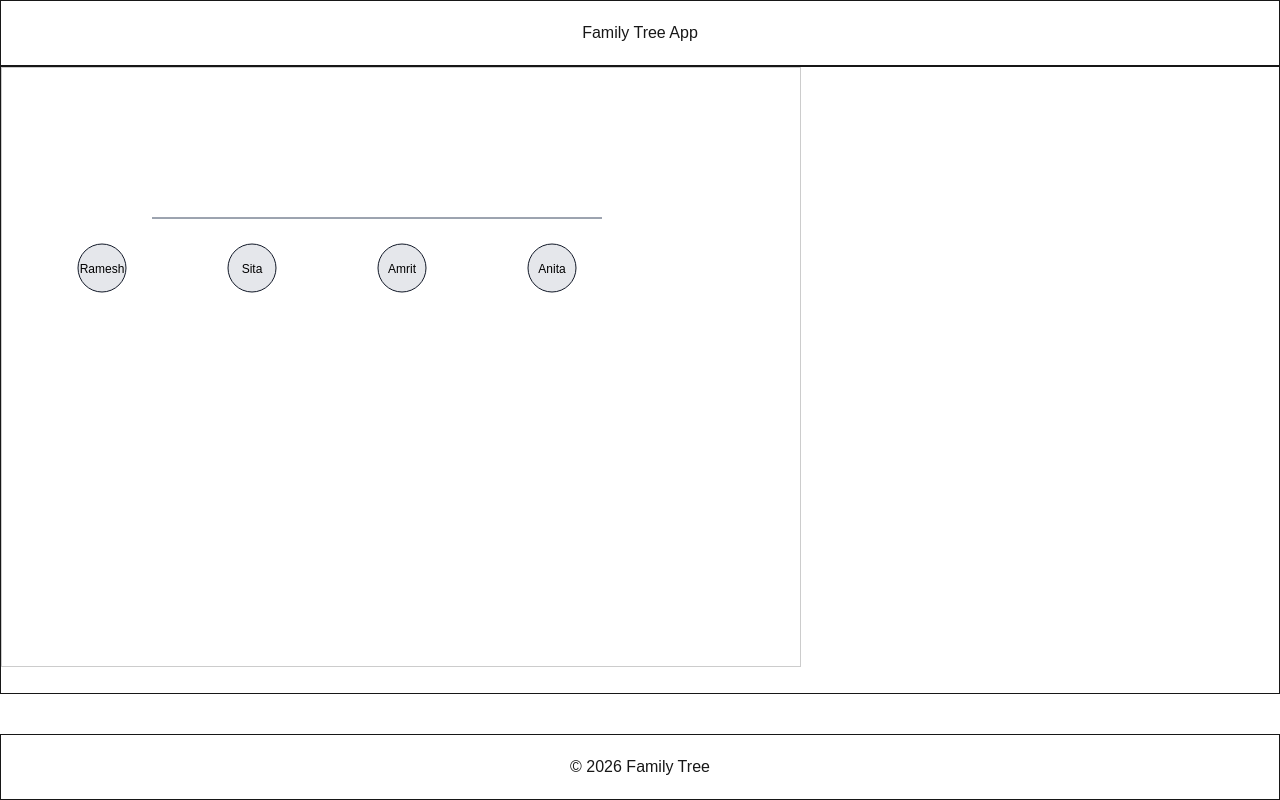
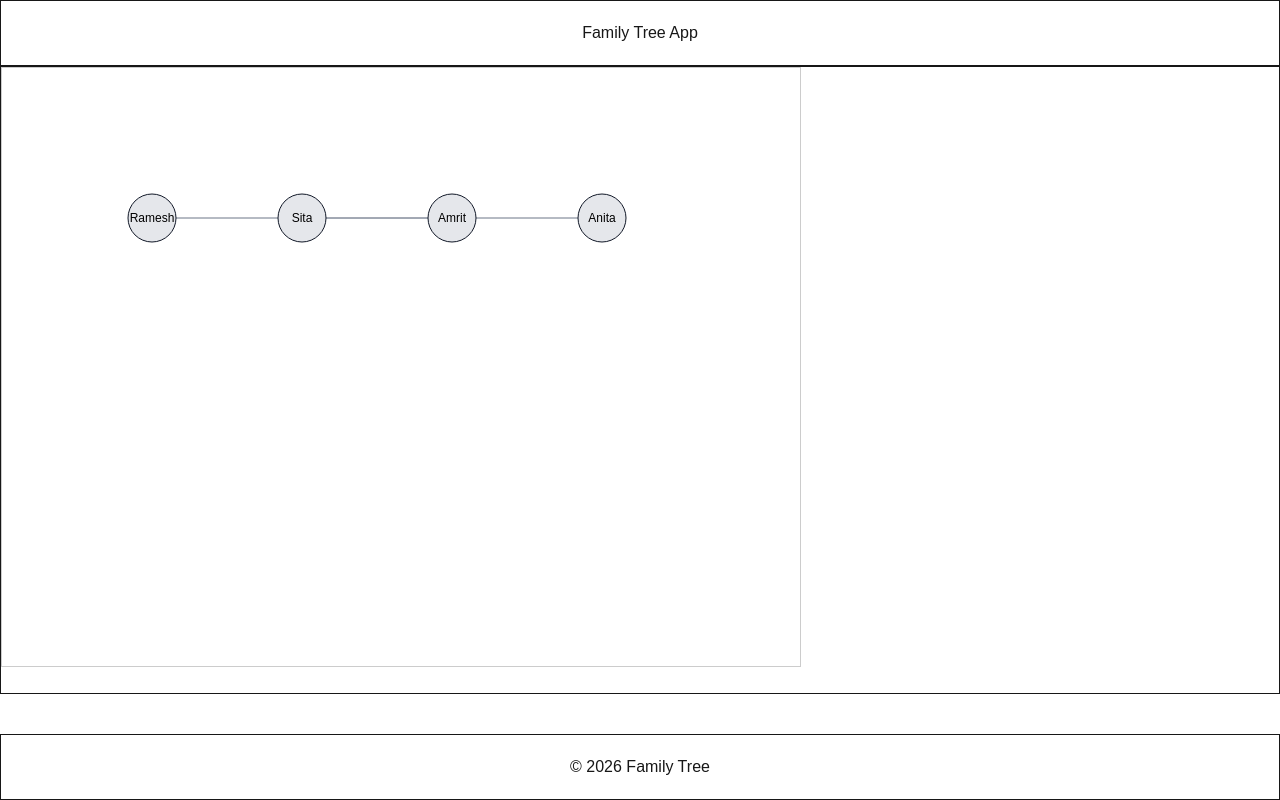
Before and after one commit to Amrit-Thapa/family-tree, a Next.js app: page /trees/1 in a window 1280 px wide. Built offline with nearby package versions, Linux system fonts and the light colour scheme.

Commit message:
refactor(graph): separate edge and node rendering

```diff
--- a/src/features/graph/TreeGraph.tsx
+++ b/src/features/graph/TreeGraph.tsx
@@ -1,7 +1,7 @@
 "use client";
+
 import { useState } from "react";
-import { PersonId } from "@/shared/types/domain";
-import { FamilyGraph } from "@/shared/types/domain";
+import { FamilyGraph, PersonId } from "@/shared/types/domain";
 
 type Props = {
   graph: FamilyGraph;
@@ -11,7 +11,8 @@ export function TreeGraph({ graph }: Props) {
   const people = Object.values(graph.people);
   const [selectedId, setSelectedId] = useState<PersonId | null>(null);
 
-  const positions = people.reduce<Record<string, { x: number; y: number }>>(
+  // 🔹 Single source of truth for layout
+  const positions = people.reduce<Record<PersonId, { x: number; y: number }>>(
     (acc, person, index) => {
       acc[person.id] = {
         x: 150 + index * 150,
@@ -19,7 +20,7 @@ export function TreeGraph({ graph }: Props) {
       };
       return acc;
     },
-    {}
+    {} as Record<PersonId, { x: number; y: number }>
   );
 
   const parentRelationships = graph.relationships.filter(
@@ -29,22 +30,15 @@ export function TreeGraph({ graph }: Props) {
   return (
     <>
       <svg width={800} height={600} style={{ border: "1px solid #ccc" }}>
-        {people.map((person, index) => {
-          const isSelected = selectedId === person.id;
-          return (
-            <g
-              key={person.id}
-              onClick={() => setSelectedId(person.id)}
-              className="cursor-pointer"
-            >
+        {/* 🔹 1. Render lines FIRST */}
         {parentRelationships.map((rel, index) => {
           const parentPos = positions[rel.from];
           const childPos = positions[rel.to];
-                const isRelated =
-                  selectedId &&
-                  (rel.from === selectedId || rel.to === selectedId);
 
           if (!parentPos || !childPos) return null;
+
+          const isRelated =
+            selectedId && (rel.from === selectedId || rel.to === selectedId);
 
           return (
             <line
@@ -58,25 +52,33 @@ export function TreeGraph({ graph }: Props) {
             />
           );
         })}
+
+        {/* 🔹 2. Render nodes */}
+        {people.map((person) => {
+          const pos = positions[person.id];
+          const isSelected = selectedId === person.id;
+
+          return (
+            <g
+              key={person.id}
+              onClick={() => setSelectedId(person.id)}
+              className="cursor-pointer"
+            >
               <circle
-                cx={100 + index * 150}
-                cy={200}
+                cx={pos.x}
+                cy={pos.y}
                 r={isSelected ? 28 : 24}
                 fill={isSelected ? "#93c5fd" : "#e5e7eb"}
                 stroke="#111827"
               />
-              <text
-                x={100 + index * 150}
-                y={205}
-                textAnchor="middle"
-                fontSize="12"
-              >
+              <text x={pos.x} y={pos.y + 4} textAnchor="middle" fontSize="12">
                 {person.firstName}
               </text>
             </g>
           );
         })}
       </svg>
+
       {selectedId && (
         <div>
           <h2>Selected Person</h2>
```
Lines whose indentation alone changed are shown as unchanged.
